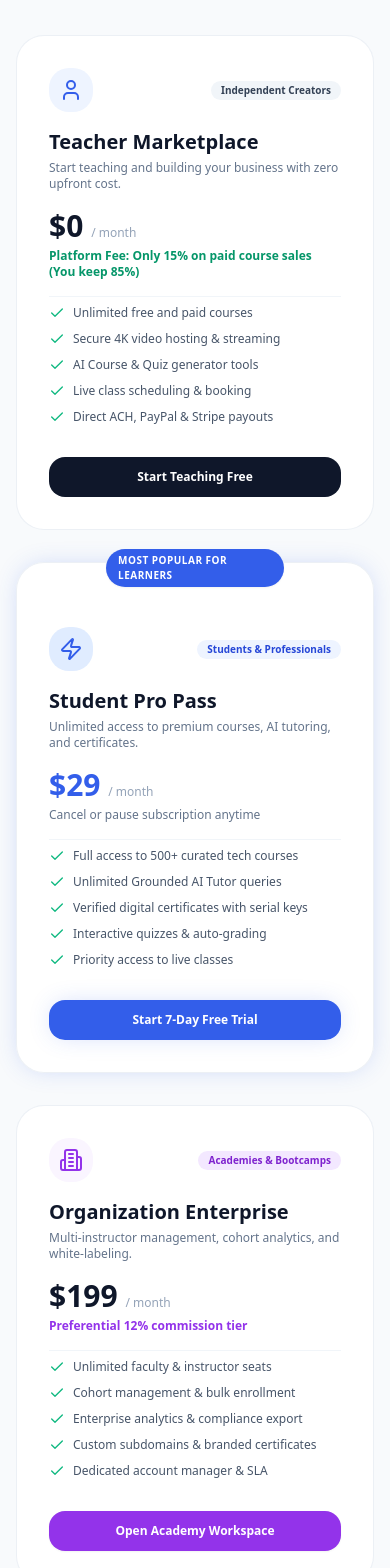
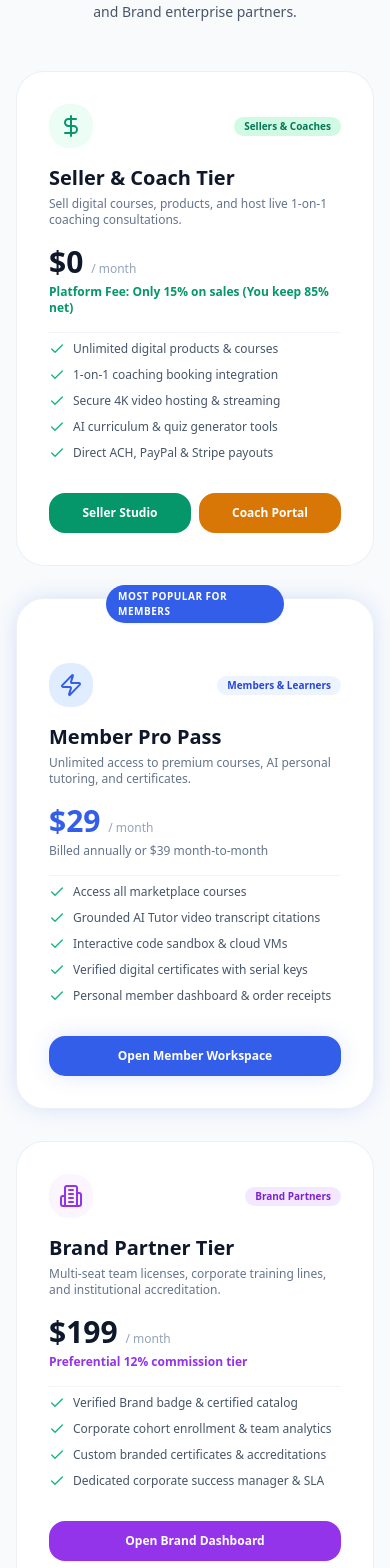
Before and after one commit to tayson202/edu, a Next.js app: page /pricing in a window 390 px wide. Shown: the part 340-1908 px from the top of the page. Built offline with nearby package versions, Linux system fonts and the light colour scheme.

Commit message:
fix(roles): harmonize Member, Seller, Coach, Brand info across Home, Pricing, and Footer

```diff
--- a/src/app/page.tsx
+++ b/src/app/page.tsx
@@ -302,34 +302,49 @@ export default function HomePage() {
         </div>
       </section>
 
-      {/* 4. TEACHER ONBOARDING CALLOUT */}
+      {/* 4. CREATOR & BUSINESS ROLES ONBOARDING */}
       <section className="py-20 bg-gradient-to-tr from-brand-900 via-brand-800 to-indigo-900 text-white relative overflow-hidden">
         <div className="max-w-7xl mx-auto px-4 sm:px-6 lg:px-8 relative z-10">
           <div className="grid grid-cols-1 lg:grid-cols-2 gap-12 items-center">
             <div className="space-y-6">
               <div className="inline-flex items-center gap-2 px-3 py-1 rounded-full bg-white/10 backdrop-blur-md text-xs font-semibold text-brand-200">
                 <Sparkles className="w-3.5 h-3.5" />
-                Join Over 1,200+ Verified Educators
+                Dedicated Portals for Sellers, Coaches &amp; Brands
               </div>
               <h2 className="text-3xl sm:text-4xl font-extrabold tracking-tight leading-tight">
-                Turn Your Expertise Into an Autonomous Global Business
+                Turn Your Expertise Into an Autonomous Business
               </h2>
               <p className="text-slate-300 text-sm leading-relaxed max-w-xl">
-                Create unlimited free or paid courses with our drag-and-drop builder, auto-generate quiz question banks with AI, host live video classes, and withdraw your earnings whenever you want.
+                Each role operates with independent tools, authorized permissions, and separate dashboards: <strong>Sellers</strong> manage digital products and orders, <strong>Coaches</strong> host 1-on-1 mentoring sessions, and <strong>Brands</strong> issue certified corporate product lines.
               </p>
-              <div className="flex flex-col sm:flex-row items-center gap-4 pt-2">
+              <div className="flex flex-wrap items-center gap-3 pt-2">
                 <Link
-                  href="/teacher/dashboard"
-                  className="w-full sm:w-auto px-7 py-3.5 rounded-2xl font-bold text-sm bg-white text-slate-950 hover:bg-slate-100 shadow-lg flex items-center justify-center gap-2 transition-all"
+                  href="/dashboard/seller"
+                  className="px-5 py-3 rounded-xl font-bold text-xs bg-emerald-600 hover:bg-emerald-500 text-white shadow-md flex items-center gap-1.5 transition-all"
                 >
-                  <span>Open Teacher Studio</span>
-                  <ArrowRight className="w-4 h-4" />
+                  <Layers className="w-3.5 h-3.5" />
+                  <span>Seller Studio</span>
                 </Link>
                 <Link
-                  href="/academy/dashboard"
-                  className="w-full sm:w-auto px-7 py-3.5 rounded-2xl font-bold text-sm bg-brand-700/60 hover:bg-brand-700 text-white border border-white/10 transition-colors text-center"
+                  href="/dashboard/coach"
+                  className="px-5 py-3 rounded-xl font-bold text-xs bg-amber-600 hover:bg-amber-500 text-white shadow-md flex items-center gap-1.5 transition-all"
                 >
-                  Register an Organization or Academy
+                  <Video className="w-3.5 h-3.5" />
+                  <span>Coach Portal</span>
+                </Link>
+                <Link
+                  href="/dashboard/brand"
+                  className="px-5 py-3 rounded-xl font-bold text-xs bg-purple-600 hover:bg-purple-500 text-white shadow-md flex items-center gap-1.5 transition-all"
+                >
+                  <Sparkles className="w-3.5 h-3.5" />
+                  <span>Brand Dashboard</span>
+                </Link>
+                <Link
+                  href="/register"
+                  className="px-5 py-3 rounded-xl font-bold text-xs bg-white text-slate-900 hover:bg-slate-100 shadow-md flex items-center gap-1.5 transition-all"
+                >
+                  <span>Register Account</span>
+                  <ArrowRight className="w-3.5 h-3.5" />
                 </Link>
               </div>
             </div>
--- a/src/app/pricing/page.tsx
+++ b/src/app/pricing/page.tsx
@@ -13,34 +13,34 @@ export default function PricingPage() {
         <div className="text-center max-w-3xl mx-auto space-y-4">
           <div className="inline-flex items-center gap-1.5 px-3 py-1 rounded-full bg-brand-50 dark:bg-brand-950/60 text-brand-700 dark:text-brand-300 text-xs font-bold">
             <Sparkles className="w-3.5 h-3.5" />
-            <span>Fair, Transparent & Scalable Monetization</span>
+            <span>Fair, Transparent &amp; Scalable Role Tiers</span>
           </div>
           <h1 className="text-3xl sm:text-5xl font-extrabold text-slate-900 dark:text-white tracking-tight">
-            Plans for Creators, Students & Academies
+            Plans for Members, Sellers, Coaches &amp; Brands
           </h1>
           <p className="text-sm sm:text-base text-slate-600 dark:text-slate-400 max-w-2xl mx-auto leading-relaxed">
-            Zero upfront fees for independent teachers. Pay only when you earn. Comprehensive features for students and enterprise institutions.
+            Zero upfront fees for Sellers and Coaches. Pay only when you earn. Comprehensive features for Members and Brand enterprise partners.
           </p>
         </div>
 
         {/* Pricing Cards Grid */}
         <div className="grid grid-cols-1 md:grid-cols-3 gap-8">
 
-          {/* Plan 1: Independent Teacher */}
+          {/* Plan 1: Sellers & Coaches */}
           <div className="p-8 rounded-3xl glass-card border border-slate-200/80 dark:border-slate-800 bg-white dark:bg-slate-900 flex flex-col justify-between space-y-8">
             <div className="space-y-4">
               <div className="flex items-center justify-between">
-                <span className="p-2.5 rounded-2xl bg-brand-50 dark:bg-brand-950/60 text-brand-600">
-                  <User className="w-6 h-6" />
+                <span className="p-2.5 rounded-2xl bg-emerald-50 dark:bg-emerald-950/60 text-emerald-600">
+                  <DollarSign className="w-6 h-6" />
                 </span>
-                <span className="px-2.5 py-0.5 rounded-full text-[10px] font-bold bg-slate-100 dark:bg-slate-800 text-slate-700 dark:text-slate-300">
-                  Independent Creators
+                <span className="px-2.5 py-0.5 rounded-full text-[10px] font-bold bg-emerald-100 dark:bg-emerald-950 text-emerald-700 dark:text-emerald-300">
+                  Sellers &amp; Coaches
                 </span>
               </div>
 
               <div>
-                <h3 className="text-xl font-bold text-slate-900 dark:text-white">Teacher Marketplace</h3>
-                <p className="text-xs text-slate-500 mt-1">Start teaching and building your business with zero upfront cost.</p>
+                <h3 className="text-xl font-bold text-slate-900 dark:text-white">Seller &amp; Coach Tier</h3>
+                <p className="text-xs text-slate-500 mt-1">Sell digital courses, products, and host live 1-on-1 coaching consultations.</p>
               </div>
 
               <div className="space-y-1">
@@ -48,46 +48,54 @@ export default function PricingPage() {
                   $0 <span className="text-xs font-normal text-slate-400">/ month</span>
                 </div>
                 <div className="text-xs text-emerald-600 font-semibold">
-                  Platform Fee: Only 15% on paid course sales (You keep 85%)
+                  Platform Fee: Only 15% on sales (You keep 85% net)
                 </div>
               </div>
 
               <ul className="space-y-2.5 text-xs text-slate-600 dark:text-slate-300 pt-2 border-t border-slate-100 dark:border-slate-800">
                 <li className="flex items-center gap-2">
                   <Check className="w-4 h-4 text-emerald-500 shrink-0" />
-                  <span>Unlimited free and paid courses</span>
+                  <span>Unlimited digital products &amp; courses</span>
                 </li>
                 <li className="flex items-center gap-2">
                   <Check className="w-4 h-4 text-emerald-500 shrink-0" />
-                  <span>Secure 4K video hosting & streaming</span>
+                  <span>1-on-1 coaching booking integration</span>
                 </li>
                 <li className="flex items-center gap-2">
                   <Check className="w-4 h-4 text-emerald-500 shrink-0" />
-                  <span>AI Course & Quiz generator tools</span>
+                  <span>Secure 4K video hosting &amp; streaming</span>
                 </li>
                 <li className="flex items-center gap-2">
                   <Check className="w-4 h-4 text-emerald-500 shrink-0" />
-                  <span>Live class scheduling & booking</span>
+                  <span>AI curriculum &amp; quiz generator tools</span>
                 </li>
                 <li className="flex items-center gap-2">
                   <Check className="w-4 h-4 text-emerald-500 shrink-0" />
-                  <span>Direct ACH, PayPal & Stripe payouts</span>
+                  <span>Direct ACH, PayPal &amp; Stripe payouts</span>
                 </li>
               </ul>
             </div>
 
-            <Link
-              href="/teacher/dashboard"
-              className="w-full py-3 rounded-xl font-bold text-xs bg-slate-900 text-white dark:bg-white dark:text-slate-900 hover:opacity-90 text-center transition-all"
-            >
-              Start Teaching Free
-            </Link>
+            <div className="grid grid-cols-2 gap-2">
+              <Link
+                href="/dashboard/seller"
+                className="py-3 rounded-xl font-bold text-xs bg-emerald-600 hover:bg-emerald-700 text-white text-center transition-all shadow-xs"
+              >
+                Seller Studio
+              </Link>
+              <Link
+                href="/dashboard/coach"
+                className="py-3 rounded-xl font-bold text-xs bg-amber-600 hover:bg-amber-700 text-white text-center transition-all shadow-xs"
+              >
+                Coach Portal
+              </Link>
+            </div>
           </div>
 
-          {/* Plan 2: Student Pro Pass */}
+          {/* Plan 2: Member Pro Pass */}
           <div className="p-8 rounded-3xl glass-card border-2 border-brand-500 bg-white dark:bg-slate-900 flex flex-col justify-between space-y-8 relative shadow-glow">
             <div className="absolute -top-3.5 left-1/2 -translate-x-1/2 px-3 py-1 rounded-full bg-brand-600 text-white text-[10px] font-bold uppercase tracking-wider shadow-sm">
-              Most Popular for Learners
+              Most Popular for Members
             </div>
 
             <div className="space-y-4">
@@ -96,30 +104,34 @@ export default function PricingPage() {
                   <Zap className="w-6 h-6" />
                 </span>
                 <span className="px-2.5 py-0.5 rounded-full text-[10px] font-bold bg-brand-50 dark:bg-brand-950 text-brand-700 dark:text-brand-300">
-                  Students & Professionals
+                  Members &amp; Learners
                 </span>
               </div>
 
               <div>
-                <h3 className="text-xl font-bold text-slate-900 dark:text-white">Student Pro Pass</h3>
-                <p className="text-xs text-slate-500 mt-1">Unlimited access to premium courses, AI tutoring, and certificates.</p>
+                <h3 className="text-xl font-bold text-slate-900 dark:text-white">Member Pro Pass</h3>
+                <p className="text-xs text-slate-500 mt-1">Unlimited access to premium courses, AI personal tutoring, and certificates.</p>
               </div>
 
               <div className="space-y-1">
                 <div className="text-3xl sm:text-4xl font-extrabold text-brand-600 dark:text-brand-400">
                   $29 <span className="text-xs font-normal text-slate-400">/ month</span>
                 </div>
-                <div className="text-xs text-slate-500">Cancel or pause subscription anytime</div>
+                <div className="text-xs text-slate-500 font-medium">Billed annually or $39 month-to-month</div>
               </div>
 
               <ul className="space-y-2.5 text-xs text-slate-600 dark:text-slate-300 pt-2 border-t border-slate-100 dark:border-slate-800">
                 <li className="flex items-center gap-2">
                   <Check className="w-4 h-4 text-emerald-500 shrink-0" />
-                  <span>Full access to 500+ curated tech courses</span>
+                  <span>Access all marketplace courses</span>
                 </li>
                 <li className="flex items-center gap-2">
                   <Check className="w-4 h-4 text-emerald-500 shrink-0" />
-                  <span>Unlimited Grounded AI Tutor queries</span>
+                  <span>Grounded AI Tutor video transcript citations</span>
+                </li>
+                <li className="flex items-center gap-2">
+                  <Check className="w-4 h-4 text-emerald-500 shrink-0" />
+                  <span>Interactive code sandbox &amp; cloud VMs</span>
                 </li>
                 <li className="flex items-center gap-2">
                   <Check className="w-4 h-4 text-emerald-500 shrink-0" />
@@ -127,24 +139,20 @@ export default function PricingPage() {
                 </li>
                 <li className="flex items-center gap-2">
                   <Check className="w-4 h-4 text-emerald-500 shrink-0" />
-                  <span>Interactive quizzes & auto-grading</span>
-                </li>
-                <li className="flex items-center gap-2">
-                  <Check className="w-4 h-4 text-emerald-500 shrink-0" />
-                  <span>Priority access to live classes</span>
+                  <span>Personal member dashboard &amp; order receipts</span>
                 </li>
               </ul>
             </div>
 
             <Link
-              href="/courses"
+              href="/dashboard/member"
               className="w-full py-3 rounded-xl font-bold text-xs bg-brand-600 hover:bg-brand-700 text-white shadow-glow text-center transition-all"
             >
-              Start 7-Day Free Trial
+              Open Member Workspace
             </Link>
           </div>
 
-          {/* Plan 3: Academy & Enterprise */}
+          {/* Plan 3: Brand Partner */}
           <div className="p-8 rounded-3xl glass-card border border-slate-200/80 dark:border-slate-800 bg-white dark:bg-slate-900 flex flex-col justify-between space-y-8">
             <div className="space-y-4">
               <div className="flex items-center justify-between">
@@ -152,13 +160,13 @@ export default function PricingPage() {
                   <Building2 className="w-6 h-6" />
                 </span>
                 <span className="px-2.5 py-0.5 rounded-full text-[10px] font-bold bg-purple-100 dark:bg-purple-950 text-purple-700 dark:text-purple-300">
-                  Academies & Bootcamps
+                  Brand Partners
                 </span>
               </div>
 
               <div>
-                <h3 className="text-xl font-bold text-slate-900 dark:text-white">Organization Enterprise</h3>
-                <p className="text-xs text-slate-500 mt-1">Multi-instructor management, cohort analytics, and white-labeling.</p>
+                <h3 className="text-xl font-bold text-slate-900 dark:text-white">Brand Partner Tier</h3>
+                <p className="text-xs text-slate-500 mt-1">Multi-seat team licenses, corporate training lines, and institutional accreditation.</p>
               </div>
 
               <div className="space-y-1">
@@ -171,32 +179,28 @@ export default function PricingPage() {
               <ul className="space-y-2.5 text-xs text-slate-600 dark:text-slate-300 pt-2 border-t border-slate-100 dark:border-slate-800">
                 <li className="flex items-center gap-2">
                   <Check className="w-4 h-4 text-emerald-500 shrink-0" />
-                  <span>Unlimited faculty & instructor seats</span>
+                  <span>Verified Brand badge &amp; certified catalog</span>
                 </li>
                 <li className="flex items-center gap-2">
                   <Check className="w-4 h-4 text-emerald-500 shrink-0" />
-                  <span>Cohort management & bulk enrollment</span>
+                  <span>Corporate cohort enrollment &amp; team analytics</span>
                 </li>
                 <li className="flex items-center gap-2">
                   <Check className="w-4 h-4 text-emerald-500 shrink-0" />
-                  <span>Enterprise analytics & compliance export</span>
+                  <span>Custom branded certificates &amp; accreditations</span>
                 </li>
                 <li className="flex items-center gap-2">
                   <Check className="w-4 h-4 text-emerald-500 shrink-0" />
-                  <span>Custom subdomains & branded certificates</span>
-                </li>
-                <li className="flex items-center gap-2">
-                  <Check className="w-4 h-4 text-emerald-500 shrink-0" />
-                  <span>Dedicated account manager & SLA</span>
+                  <span>Dedicated corporate success manager &amp; SLA</span>
                 </li>
               </ul>
             </div>
 
             <Link
-              href="/academy/dashboard"
+              href="/dashboard/brand"
               className="w-full py-3 rounded-xl font-bold text-xs bg-purple-600 hover:bg-purple-700 text-white shadow-sm text-center transition-all"
             >
-              Open Academy Workspace
+              Open Brand Dashboard
             </Link>
           </div>
 
--- a/src/components/layout/Footer.tsx
+++ b/src/components/layout/Footer.tsx
@@ -46,17 +46,17 @@ export default function Footer() {
             </ul>
           </div>
 
-          {/* For Educators Column */}
+          {/* For Roles & Creators Column */}
           <div>
             <h4 className="text-xs font-bold uppercase tracking-wider text-slate-900 dark:text-white mb-4">
-              For Instructors
+              Role Portals
             </h4>
             <ul className="space-y-2.5 text-sm text-slate-600 dark:text-slate-400">
-              <li><Link href="/teacher/dashboard" className="hover:text-brand-600 transition-colors">Teacher Studio</Link></li>
-              <li><Link href="/teacher/builder" className="hover:text-brand-600 transition-colors">Course Builder</Link></li>
-              <li><Link href="/teacher/earnings" className="hover:text-brand-600 transition-colors">Earnings & Ledger</Link></li>
-              <li><Link href="/academy/dashboard" className="hover:text-brand-600 transition-colors">Academy Portal</Link></li>
-              <li><Link href="/admin/dashboard" className="hover:text-brand-600 transition-colors">Platform Admin</Link></li>
+              <li><Link href="/dashboard/member" className="hover:text-brand-600 transition-colors">Member Workspace</Link></li>
+              <li><Link href="/dashboard/seller" className="hover:text-brand-600 transition-colors">Seller Studio</Link></li>
+              <li><Link href="/dashboard/coach" className="hover:text-brand-600 transition-colors">Coach Portal</Link></li>
+              <li><Link href="/dashboard/brand" className="hover:text-brand-600 transition-colors">Brand Dashboard</Link></li>
+              <li><Link href="/register" className="hover:text-brand-600 transition-colors font-bold text-brand-600 dark:text-brand-400">+ Register Account</Link></li>
             </ul>
           </div>
 
```
